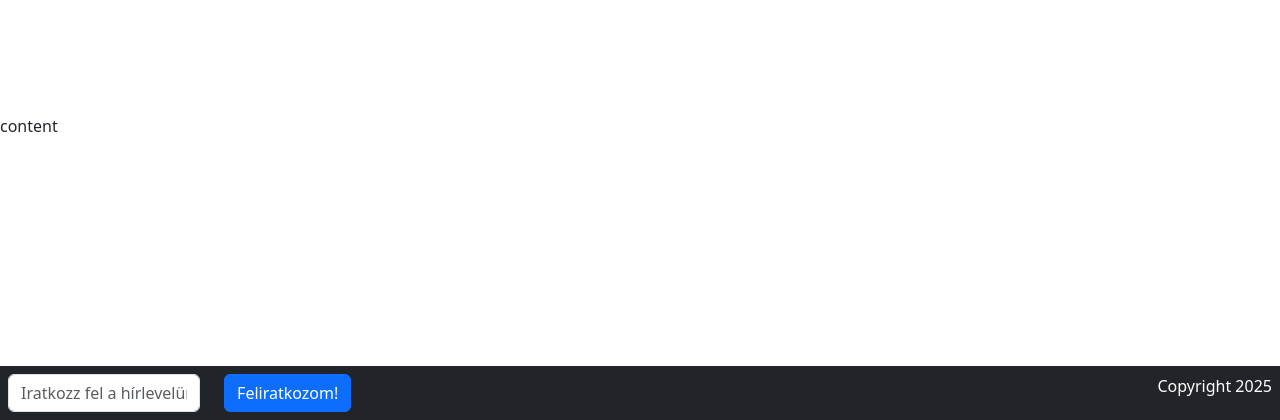
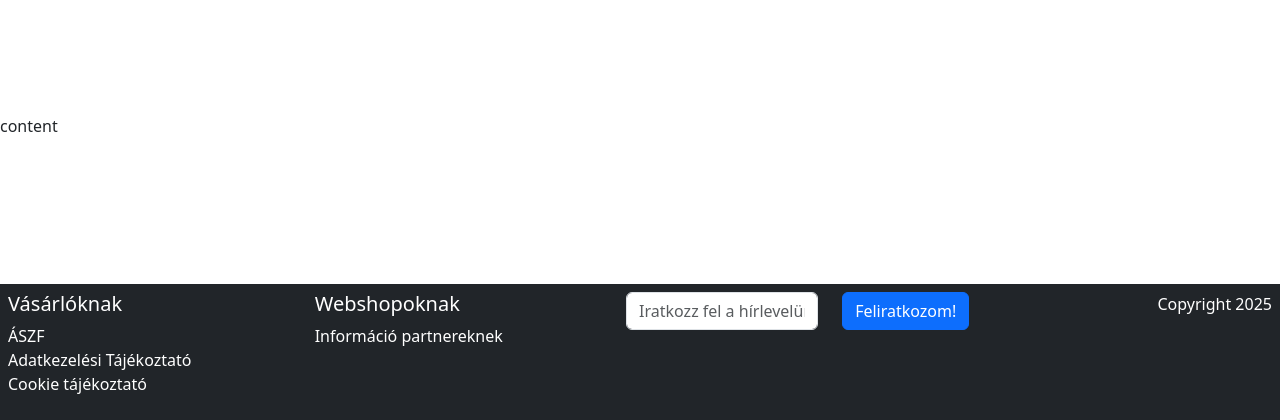
Before and after one commit to SzLilla/bendeguz, a PHP site: page /index.php in a window 1280 px wide. Shown: the part 380-800 px from the top of the page. Run offline with PHP 8.4, Linux system fonts and the light colour scheme.

Commit message:
fix footer

```diff
--- a/src/footer.php
+++ b/src/footer.php
@@ -1,14 +1,18 @@
-<!DOCTYPE html>
-<html>
-
-<head></head>
-
-<body>
-    <div class="d-flex justify-content-between bg-dark text-white fixed-bottom">
-        <div class="p-2"><?php include "newsletterform.php"; ?></div>
-        <div class="p-2"></div>
-        <div class="p-2">Copyright 2025</div>
+<div class="d-flex justify-content-between bg-dark text-white fixed-bottom">
+    <div class="p-2">
+        <h5> Vásárlóknak</h5>
+        <ul class="list-unstyled text-white">
+            <li><a class="nav-link" href=#>ÁSZF</a></li>
+            <li><a class="nav-link" href=#>Adatkezelési Tájékoztató</a></li>
+            <li><a class="nav-link" href=#>Cookie tájékoztató</a></li>
+        </ul>
     </div>
-</body>
-
-</html>
+    <div class="p-2">
+        <h5>Webshopoknak</h5>
+        <ul class="list-unstyled text-white">
+            <li><a class="nav-link" href=#>Információ partnereknek</a></li>
+        </ul>
+    </div>
+    <div class="p-2"><?php include "newsletterform.php"; ?></div>
+    <div class="p-2">Copyright 2025</div>
+</div>
--- a/src/index.php
+++ b/src/index.php
@@ -7,9 +7,9 @@
 
 <body>
     <?php include '../src/header.php'; ?>
+    <?php include '../src/footer.php'; ?>
     content<br><br><br><br><br><br><br><br><br><br><br><br><br><br><br>
     content
-    <?php include '../src/footer.php'; ?>
 </body>
 
 </html>
--- a/src/newsletteraction.php
+++ b/src/newsletteraction.php
@@ -7,6 +7,7 @@
 
 <body>
     <?php include '../src/header.php'; ?>
+    <?php include '../src/footer.php'; ?>
     <?php include 'connect.php'; ?>
 
     <?php
@@ -23,8 +24,6 @@
 
     $conn->close();
     ?>
-
-    <?php include '../src/footer.php'; ?>
 </body>
 
 </html>
```
